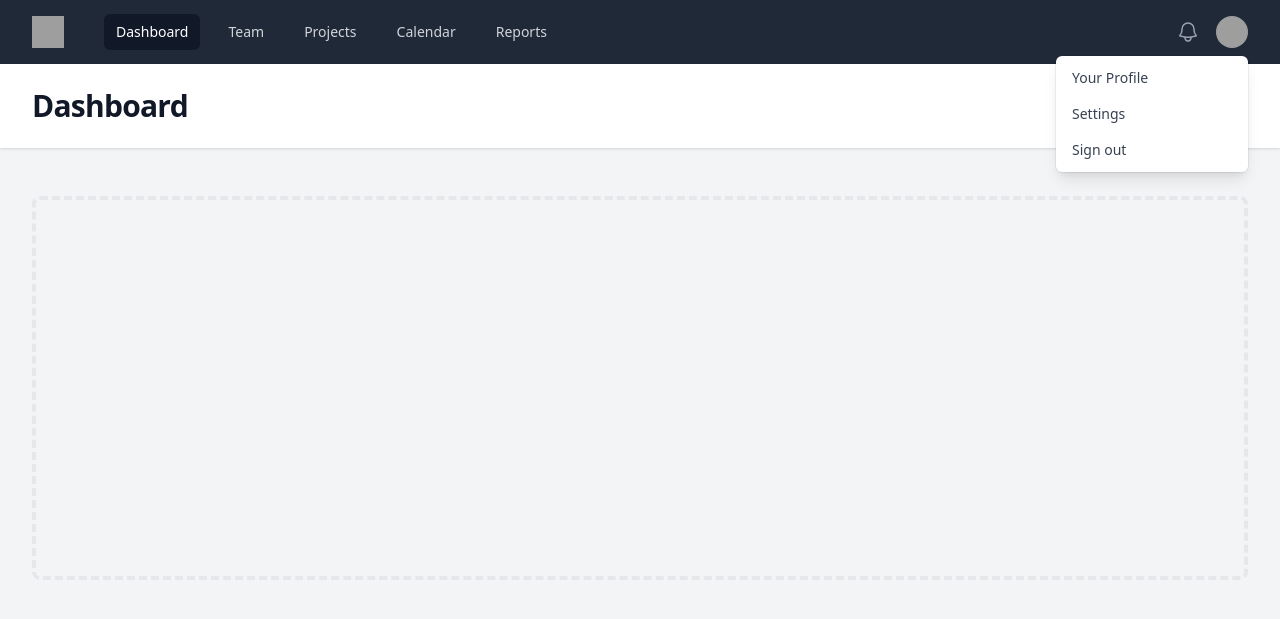
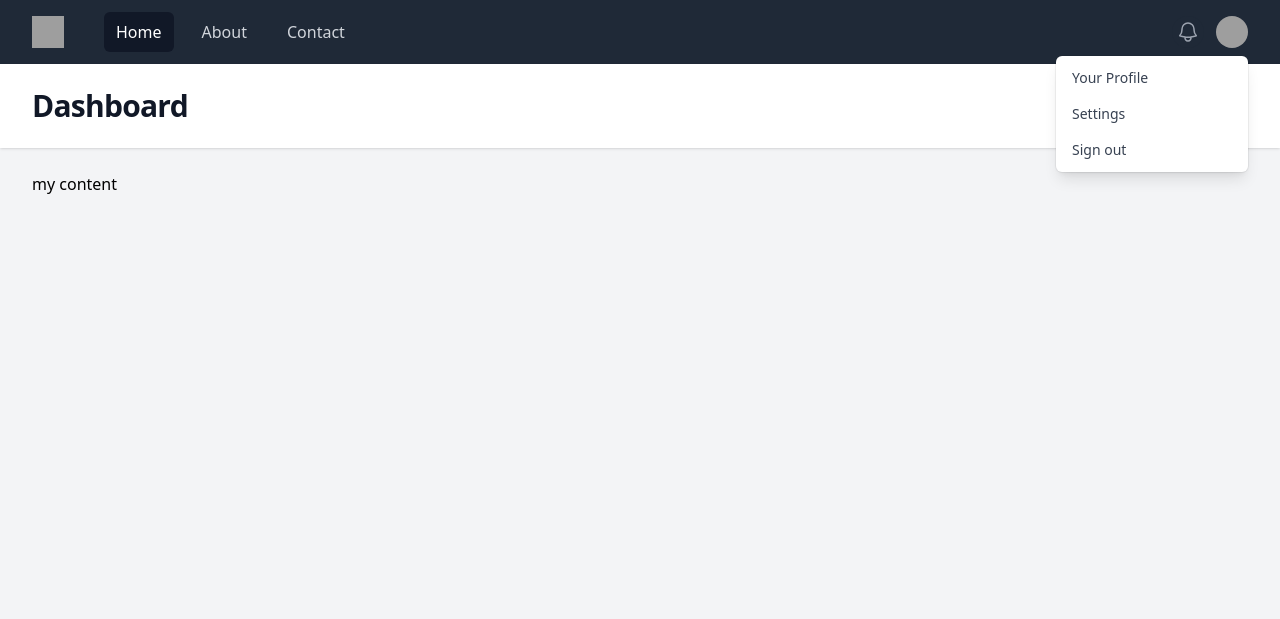
Before and after one commit to bo7owers/php-refresher, a PHP site: page /page-links/index.php in a window 1280 px wide. Shown: the top 619 px of the page. Run offline with PHP 8.4, Linux system fonts and the light colour scheme; some libraries are stand-ins or nearby versions; grey boxes are pictures that could not be loaded.

Commit message:
Tweak page

```diff
--- a/page-links/index.view.php
+++ b/page-links/index.view.php
@@ -22,20 +22,15 @@
                         <div class="hidden md:block">
                             <div class="ml-10 flex items-baseline space-x-4">
                                 <!-- Current: "bg-gray-900 text-white", Default: "text-gray-300 hover:bg-gray-700 hover:text-white" -->
-                                <a href="#" class="bg-gray-900 text-white px-3 py-2 rounded-md text-sm font-medium"
-                                    aria-current="page">Dashboard</a>
+                                <a href="/"
+                                    class="bg-gray-900 text-white block px-3 py-2 rounded-md text-base font-medium"
+                                    aria-current="page">Home</a>
 
-                                <a href="#"
-                                    class="text-gray-300 hover:bg-gray-700 hover:text-white px-3 py-2 rounded-md text-sm font-medium">Team</a>
+                                <a href="/about"
+                                    class="text-gray-300 hover:bg-gray-700 hover:text-white block px-3 py-2 rounded-md text-base font-medium">About</a>
 
-                                <a href="#"
-                                    class="text-gray-300 hover:bg-gray-700 hover:text-white px-3 py-2 rounded-md text-sm font-medium">Projects</a>
-
-                                <a href="#"
-                                    class="text-gray-300 hover:bg-gray-700 hover:text-white px-3 py-2 rounded-md text-sm font-medium">Calendar</a>
-
-                                <a href="#"
-                                    class="text-gray-300 hover:bg-gray-700 hover:text-white px-3 py-2 rounded-md text-sm font-medium">Reports</a>
+                                <a href="/contact"
+                                    class="text-gray-300 hover:bg-gray-700 hover:text-white block px-3 py-2 rounded-md text-base font-medium">Contact</a>
                             </div>
                         </div>
                     </div>
@@ -116,20 +111,14 @@
             <div class="md:hidden" id="mobile-menu">
                 <div class="space-y-1 px-2 pt-2 pb-3 sm:px-3">
                     <!-- Current: "bg-gray-900 text-white", Default: "text-gray-300 hover:bg-gray-700 hover:text-white" -->
-                    <a href="#" class="bg-gray-900 text-white block px-3 py-2 rounded-md text-base font-medium"
-                        aria-current="page">Dashboard</a>
+                    <a href="/" class="bg-gray-900 text-white block px-3 py-2 rounded-md text-base font-medium"
+                        aria-current="page">Home</a>
 
-                    <a href="#"
-                        class="text-gray-300 hover:bg-gray-700 hover:text-white block px-3 py-2 rounded-md text-base font-medium">Team</a>
+                    <a href="/about"
+                        class="text-gray-300 hover:bg-gray-700 hover:text-white block px-3 py-2 rounded-md text-base font-medium">About</a>
 
-                    <a href="#"
-                        class="text-gray-300 hover:bg-gray-700 hover:text-white block px-3 py-2 rounded-md text-base font-medium">Projects</a>
-
-                    <a href="#"
-                        class="text-gray-300 hover:bg-gray-700 hover:text-white block px-3 py-2 rounded-md text-base font-medium">Calendar</a>
-
-                    <a href="#"
-                        class="text-gray-300 hover:bg-gray-700 hover:text-white block px-3 py-2 rounded-md text-base font-medium">Reports</a>
+                    <a href="/contact"
+                        class="text-gray-300 hover:bg-gray-700 hover:text-white block px-3 py-2 rounded-md text-base font-medium">Contact</a>
                 </div>
                 <div class="border-t border-gray-700 pt-4 pb-3">
                     <div class="flex items-center px-5">
@@ -182,9 +171,7 @@
         <main>
             <div class="mx-auto max-w-7xl py-6 sm:px-6 lg:px-8">
                 <!-- Replace with your content -->
-                <div class="px-4 py-6 sm:px-0">
-                    <div class="h-96 rounded-lg border-4 border-dashed border-gray-200"></div>
-                </div>
+                <p>my content</p>
                 <!-- /End replace -->
             </div>
         </main>
```
